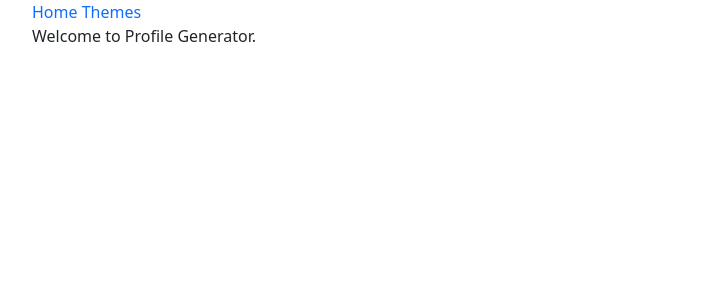
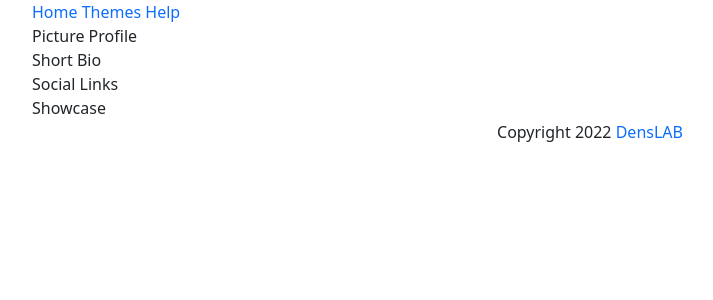
Before and after one commit to dendense/profile-generator, a Next.js app: page / in a window 1280 px wide. Shown: the top 300 px of the page, without its empty margins (50-763 px from the left). Built offline with nearby package versions, Linux system fonts and the light colour scheme.

Commit message:
Addming More Page & Minor Components

```diff
--- a/components/Footer.js
+++ b/components/Footer.js
@@ -0,0 +1,15 @@
+const Footer = () => (
+  <div className="text-center">
+    Copyright 2022{" "}
+    <a
+      href="http://dendense.com/"
+      target={"_blank"}
+      rel="noopener noreferrer"
+      className="text-decoration-none"
+    >
+      DensLAB
+    </a>
+  </div>
+);
+
+export default Footer;
--- a/components/Layout.js
+++ b/components/Layout.js
@@ -1,11 +1,15 @@
-import Link from "next/link";
+import { NextSeo } from "next-seo";
 import PropTypes from "prop-types";
+
 import Nav from "../components/Nav";
+import Footer from "../components/Footer";
 
-const Layout = ({ children }) => (
+const Layout = ({ children, title, description }) => (
   <div className="container">
+    <NextSeo title={title} description={description} />
     <Nav />
     {children}
+    <Footer />
   </div>
 );
 
--- a/components/Nav.js
+++ b/components/Nav.js
@@ -6,7 +6,10 @@ const Nav = () => (
       <a className="text-decoration-none">Home </a>
     </Link>
     <Link href="/themes">
-      <a className="text-decoration-none">Themes</a>
+      <a className="text-decoration-none">Themes </a>
+    </Link>
+    <Link href="/help">
+      <a className="text-decoration-none">Help</a>
     </Link>
   </div>
 );
--- a/pages/index.js
+++ b/pages/index.js
@@ -1,14 +1,15 @@
 import Layout from "../components/Layout";
-import { NextSeo } from "next-seo";
 
 export default function IndexPage() {
   return (
-    <Layout>
-      <NextSeo
-        title="Profile Generator"
-        description="Create Your Free Profile Page"
-      />
-      <div>Welcome to Profile Generator.</div>
+    <Layout
+      title="🔖 Profile Generator"
+      description="Create Your Free Profile Page"
+    >
+      <div>Picture Profile</div>
+      <div>Short Bio</div>
+      <div>Social Links</div>
+      <div>Showcase</div>
     </Layout>
   );
 }
--- a/pages/themes.js
+++ b/pages/themes.js
@@ -1,10 +1,8 @@
 import Layout from "../components/Layout";
-import { NextSeo } from "next-seo";
 
 export default function ThemesPage() {
   return (
-    <Layout>
-      <NextSeo title="Themes" description="Curated Themes Made by Fans" />
+    <Layout title="🎨 Themes" description="Curated Themes Made by Fans">
       <div>Curated Themes</div>
     </Layout>
   );
```
Also changed, not shown: pages/help.js (added, +9 -0 lines).
